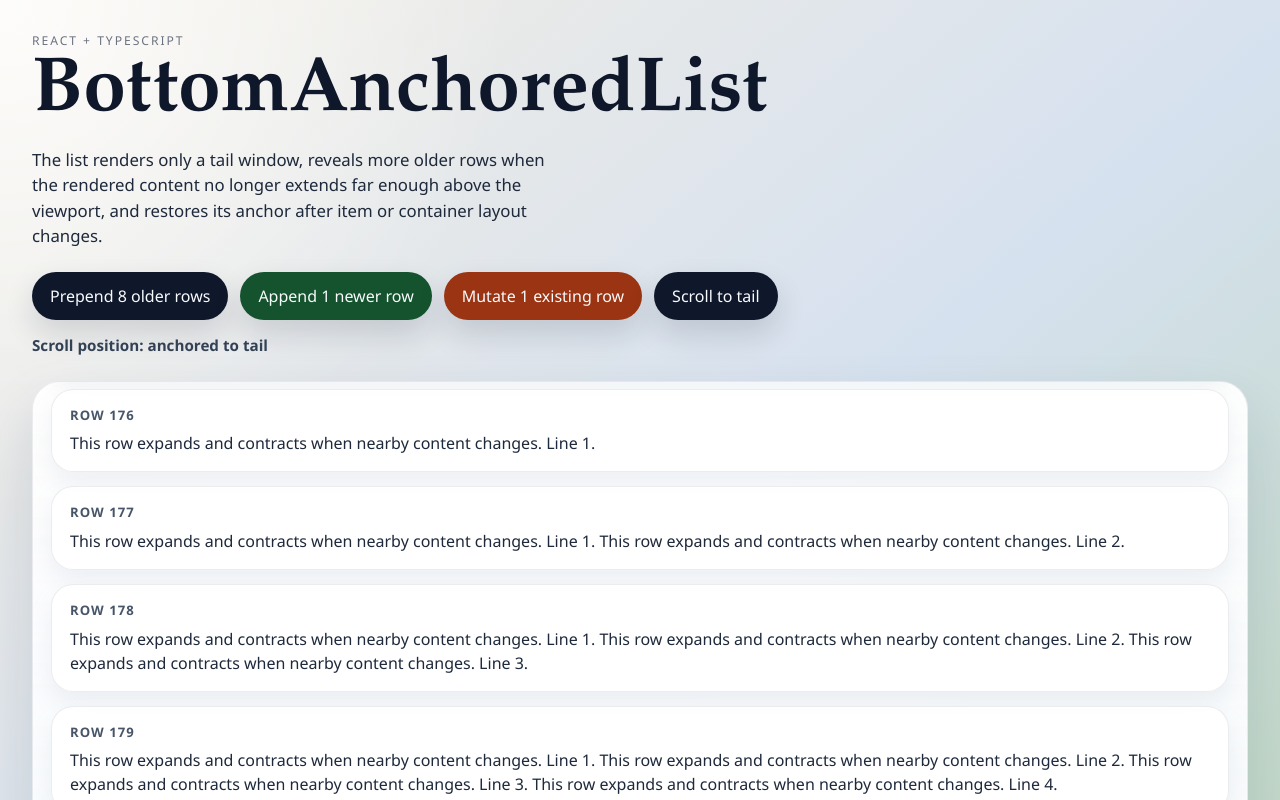
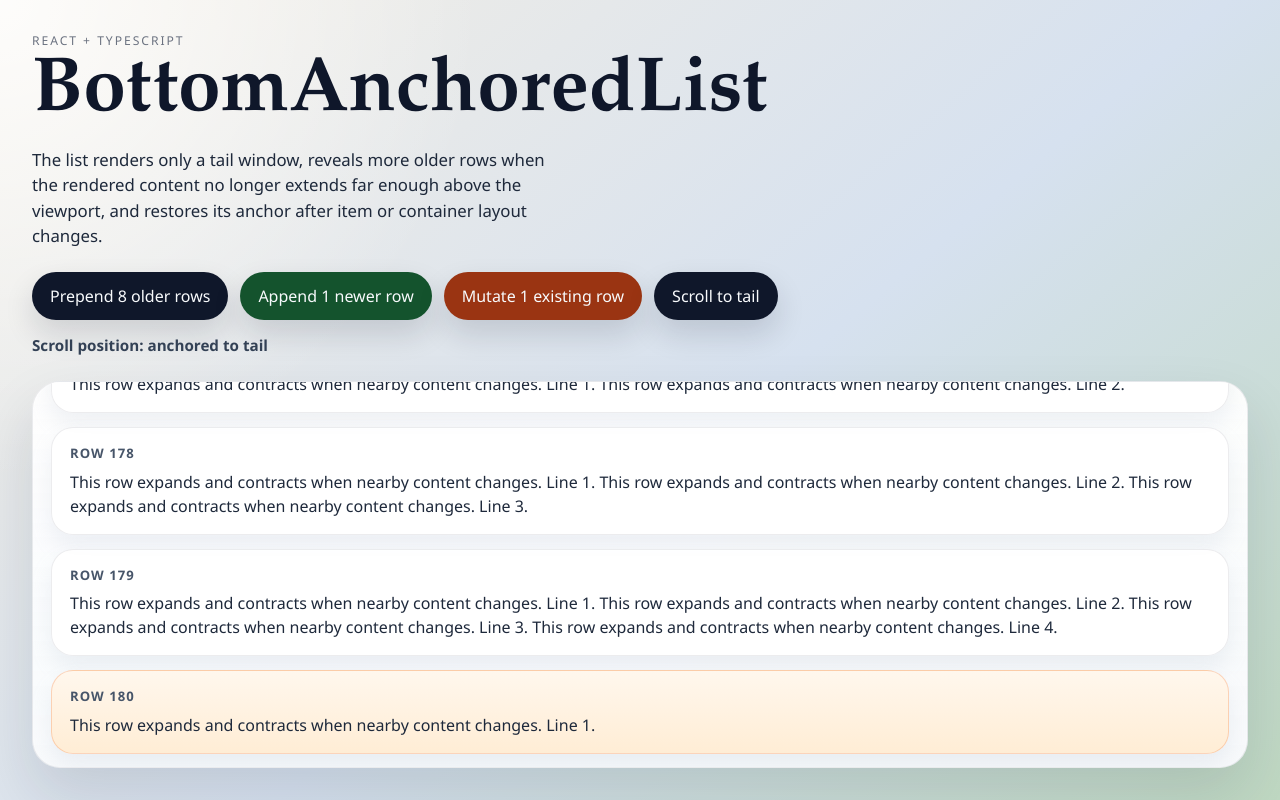
Before and after one commit to warrenfalk/react-bottom-anchored-list, a React (Vite) app: page / in a window 1280 px wide. Shown: the top 800 px of the page. Built offline with nearby package versions, Linux system fonts and the light colour scheme.

Commit message:
make demo list fill viewport

```diff
--- a/src/styles.css
+++ b/src/styles.css
@@ -20,12 +20,12 @@
 html,
 body,
 #root {
-  min-height: 100%;
+  height: 100%;
   margin: 0;
 }
 
 body {
-  min-height: 100vh;
+  min-height: 100dvh;
 }
 
 button,
@@ -36,9 +36,11 @@
 }
 
 .app-shell {
-  min-height: 100vh;
+  min-height: 100dvh;
+  height: 100dvh;
   padding: 32px;
   display: grid;
+  grid-template-rows: auto minmax(0, 1fr);
   gap: 24px;
 }
 
@@ -105,10 +107,13 @@
 
 .demo-panel {
   min-height: 0;
+  display: flex;
 }
 
 .demo-list {
-  height: min(68vh, 740px);
+  flex: 1 1 auto;
+  min-height: 0;
+  width: 100%;
   overflow-y: auto;
   border-radius: 28px;
   padding: 18px;
@@ -157,7 +162,6 @@
   }
 
   .demo-list {
-    height: 60vh;
     padding: 14px;
     border-radius: 22px;
   }
```
